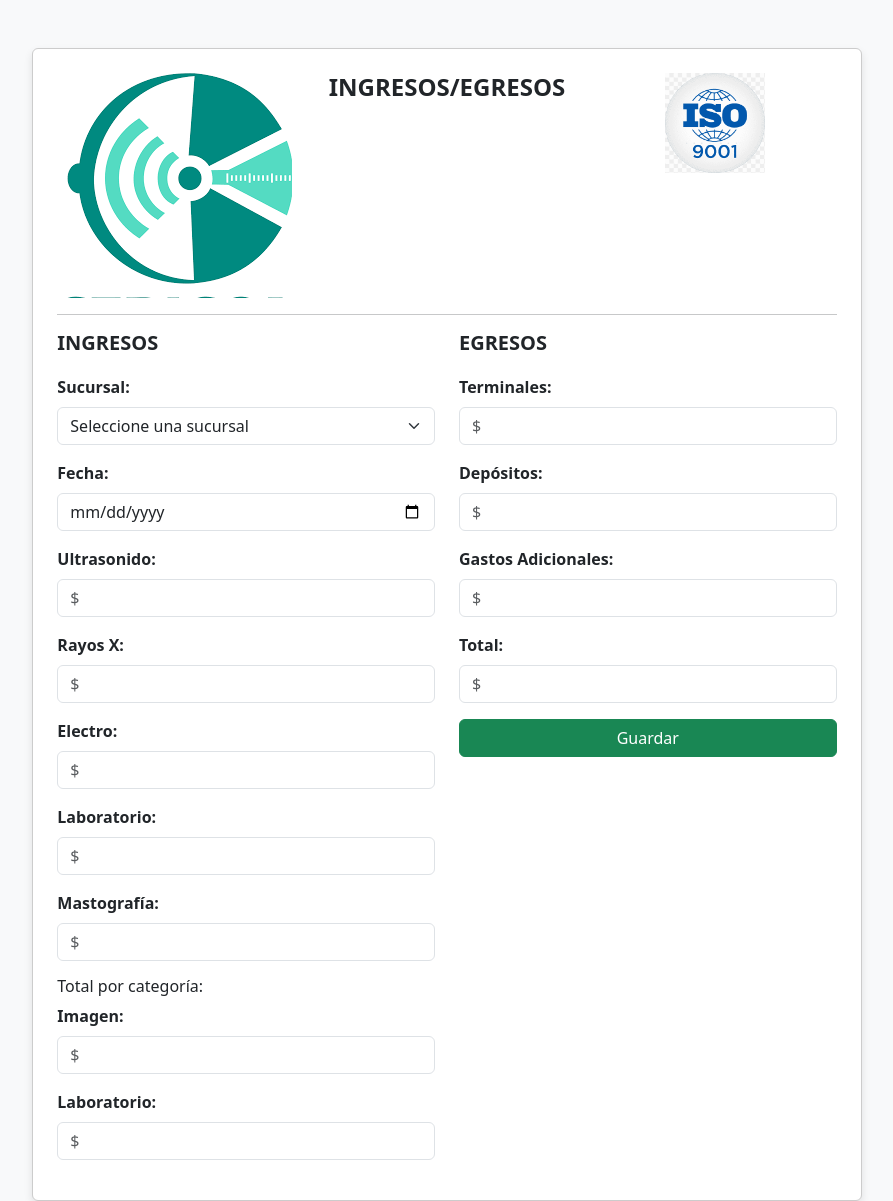
After one commit to 4lbert017/Sistema-ContableCEDI-CONT, a Flask app: page /guardar_ingresos_egresos in a window 1280 px wide. The commit adds this page. Shown: the whole page, without its empty margins (193-1086 px from the left). Run offline with Flask 3, Linux system fonts and the light colour scheme; some libraries are stand-ins or nearby versions.

Commit message:
123
0988

```diff
--- a/SistemaContable/app/app.py
+++ b/SistemaContable/app/app.py
@@ -1,6 +1,6 @@
 from flask import Flask, render_template, request, redirect, url_for, flash
 from flask_mysqldb import MySQL
-from flask_sqlalchemy import SQLAlchemy  # Importa SQLAlchemy
+from flask import jsonify
 
 app = Flask(__name__)
 
@@ -12,19 +12,6 @@ app.config['MYSQL_DB'] = 'sistemacontable'
 app.config['MYSQL_PORT'] = 3306
 
 mysql = MySQL(app)
-
-# Configuración de SQLAlchemy
-app.config['SQLALCHEMY_DATABASE_URI'] = 'mysql://root:@localhost/sistemacontable'  # Cambia la URI según tu configuración
-app.config['SQLALCHEMY_TRACK_MODIFICATIONS'] = False
-
-db = SQLAlchemy(app)  # Inicia la instancia de SQLAlchemy
-
-# Ejemplo de un modelo usando SQLAlchemy
-class Usuario(db.Model):
-    id = db.Column(db.Integer, primary_key=True)
-    username = db.Column(db.String(100), nullable=False)
-    password = db.Column(db.String(255), nullable=False)
-    rol = db.Column(db.String(50), nullable=False)
 
 # Configuración de la aplicación
 app.secret_key = 'mysecretkey'
@@ -45,26 +32,33 @@ def auth():
     cur.close()
 
     if user:
-        return redirect(url_for('menu'))  # Redirige al menú
+        return redirect(url_for('menu'))
     else:
         flash('Usuario o contraseña incorrectos')
         return redirect(url_for('login'))
 
 @app.route('/menu')
 def menu():
-    return render_template('menu.html')  # Renderiza la plantilla del menú
+    return render_template('menu.html')
 
 # Ruta para Imprimir Presupuesto
 @app.route('/imprimir-presupuesto')
 def imprimir_presupuesto():
     return render_template('imprimir_presupuesto.html')
 
+@app.route('/guardar_ingresos_egresos', methods=['GET','POST'])
+def guardar_ingresos_egresos():
+    #AQUI VA LA LOGICA
+    flash('Datos guardados exitosamente')
+    return render_template('guardar_ingresos_egresos.html')
+
+
+
 @app.route('/saldos_generales', methods=['GET', 'POST'])
 def saldos_generales():
     if request.method == 'POST':
         year = request.form['year']
         saldo_tipo = request.form['saldo_tipo']
-        # Procesar los datos seleccionados
         return f"Procesando saldos del {year}, tipo {saldo_tipo}"
     return render_template('saldos_generales.html')
 
@@ -73,11 +67,8 @@ def balance_general():
     if request.method == 'POST':
         # Procesar los datos enviados desde el formulario
         pass
-
-    # Renderizar la página de Balance General en caso de GET o después de procesar el POST
     return render_template('Balance_General.html')
 
-# Ruta para probar la conexión a la base de datos
 @app.route('/test-db-connection')
 def test_db_connection():
     try:
@@ -111,6 +102,24 @@ def add_user():
 
     return {'success': True}
 
+@app.route('/update_user/<int:id>', methods=['POST'])
+def update_user(id):
+    data = request.json
+    cur = mysql.connection.cursor()
+    cur.execute("UPDATE usuarios SET nombre_usuario = %s, contraseña = %s, rol = %s WHERE id = %s",
+                (data['username'], data['password'], data['role'], id))
+    mysql.connection.commit()
+    cur.close()
+    return jsonify({'success': True})
+
+@app.route('/delete_user/<int:id>', methods=['POST'])
+def delete_user(id):
+    cur = mysql.connection.cursor()
+    cur.execute("DELETE FROM usuarios WHERE id = %s", (id,))
+    mysql.connection.commit()
+    cur.close()
+    return jsonify({'success': True})
+
 
 if __name__ == '__main__':
     app.run(debug=True)
--- /dev/null
+++ b/SistemaContable/app/templates/guardar_ingresos_egresos.html
@@ -0,0 +1,178 @@
+<!DOCTYPE html>
+<html lang="es">
+<head>
+    <meta charset="UTF-8">
+    <meta name="viewport" content="width=device-width, initial-scale=1.0">
+    <title>Ingresos/Egresos</title>
+    <!-- Bootstrap CSS -->
+    <link href="https://cdn.jsdelivr.net/npm/bootstrap@5.3.0-alpha1/dist/css/bootstrap.min.css" rel="stylesheet">
+    <style>
+        body {
+            background-color: #f8f9fa;
+        }
+        .card {
+            border: 1px solid #ccc;
+            box-shadow: 0px 4px 8px rgba(0, 0, 0, 0.1);
+        }
+        .img-fluid {
+            max-height: 80px;
+        }
+        .form-label {
+            font-weight: bold;
+        }
+        h4, h5 {
+            font-weight: bold;
+            margin-bottom: 20px;
+        }
+        button {
+            font-size: 18px;
+        }
+    </style>
+</head>
+<body>
+    <div class="container-fluid">
+        <div class="row justify-content-center mt-5">
+            <div class="col-md-8">
+                <div class="card p-4">
+                    <div class="row text-center">
+                        <div class="col-md-4">
+                            <img src="/static/img/logo_cedicom.png" alt="Logo CEDICOM">
+                        </div>
+                        <div class="col-md-4">
+                            <h4>INGRESOS/EGRESOS</h4>
+                        </div>
+                        <div class="col-md-4">
+                            <img src="/static/img/logo_ISO.png" alt="Logo ISO" width="100">
+                        </div>
+                    </div>
+                    <hr>
+
+                    <!-- Formulario de ingresos y egresos -->
+                    <form method="POST" action="/guardar_ingresos_egresos">
+                        <div class="row">
+                            <!-- Ingresos -->
+                            <div class="col-md-6">
+                                <h5>INGRESOS</h5>
+                                <div class="mb-3">
+                                    <label for="sucursal" class="form-label">Sucursal:</label>
+                                    <select class="form-select" id="sucursal" name="sucursal">
+                                        <option value="" disabled selected>Seleccione una sucursal</option>
+                                        <option value="1">Sucursal 1</option>
+                                        <option value="2">Sucursal 2</option>
+                                        <!-- Más sucursales según sea necesario -->
+                                    </select>
+                                </div>
+
+                                <div class="mb-3">
+                                    <label for="fecha" class="form-label">Fecha:</label>
+                                    <input type="date" class="form-control" id="fecha" name="fecha">
+                                </div>
+
+                                <div class="mb-3">
+                                    <label for="ultrasonido" class="form-label">Ultrasonido:</label>
+                                    <input type="number" class="form-control" id="ultrasonido" name="ultrasonido" placeholder="$">
+                                </div>
+
+                                <div class="mb-3">
+                                    <label for="rayos_x" class="form-label">Rayos X:</label>
+                                    <input type="number" class="form-control" id="rayos_x" name="rayos_x" placeholder="$">
+                                </div>
+
+                                <div class="mb-3">
+                                    <label for="electro" class="form-label">Electro:</label>
+                                    <input type="number" class="form-control" id="electro" name="electro" placeholder="$">
+                                </div>
+
+                                <div class="mb-3">
+                                    <label for="laboratorio" class="form-label">Laboratorio:</label>
+                                    <input type="number" class="form-control" id="laboratorio" name="laboratorio" placeholder="$">
+                                </div>
+
+                                <div class="mb-3">
+                                    <label for="mastografia" class="form-label">Mastografía:</label>
+                                    <input type="number" class="form-control" id="mastografia" name="mastografia" placeholder="$">
+                                </div>
+
+                                <h6>Total por categoría:</h6>
+                                <div class="mb-3">
+                                    <label for="imagen" class="form-label">Imagen:</label>
+                                    <input type="number" class="form-control" id="imagen" name="imagen" placeholder="$" readonly>
+                                </div>
+
+                                <div class="mb-3">
+                                    <label for="lab_total" class="form-label">Laboratorio:</label>
+                                    <input type="number" class="form-control" id="lab_total" name="lab_total" placeholder="$" readonly>
+                                </div>
+                            </div>
+
+                            <!-- Egresos -->
+                            <div class="col-md-6">
+                                <h5>EGRESOS</h5>
+                                <div class="mb-3">
+                                    <label for="terminales" class="form-label">Terminales:</label>
+                                    <input type="number" class="form-control" id="terminales" name="terminales" placeholder="$">
+                                </div>
+
+                                <div class="mb-3">
+                                    <label for="depositos" class="form-label">Depósitos:</label>
+                                    <input type="number" class="form-control" id="depositos" name="depositos" placeholder="$">
+                                </div>
+
+                                <div class="mb-3">
+                                    <label for="gastos_adicionales" class="form-label">Gastos Adicionales:</label>
+                                    <input type="number" class="form-control" id="gastos_adicionales" name="gastos_adicionales" placeholder="$">
+                                </div>
+
+                                <div class="mb-3">
+                                    <label for="total_egresos" class="form-label">Total:</label>
+                                    <input type="number" class="form-control" id="total_egresos" name="total_egresos" placeholder="$" readonly>
+                                </div>
+
+                                <button type="submit" class="btn btn-success w-100">Guardar</button>
+                            </div>
+                        </div>
+                    </form>
+                </div>
+            </div>
+        </div>
+    </div>
+
+    <!-- Bootstrap JS -->
+    <script src="https://cdn.jsdelivr.net/npm/bootstrap@5.3.0-alpha1/dist/js/bootstrap.bundle.min.js"></script>
+
+    <script>
+        document.addEventListener('DOMContentLoaded', () => {
+            const inputs = document.querySelectorAll('input[type="number"]');
+
+            inputs.forEach(input => {
+                input.addEventListener('input', calcularTotales);
+            });
+
+            function calcularTotales() {
+                let totalIngresos = 0;
+                let totalEgresos = 0;
+
+                const ultrasonido = parseFloat(document.getElementById('ultrasonido').value) || 0;
+                const rayos_x = parseFloat(document.getElementById('rayos_x').value) || 0;
+                const electro = parseFloat(document.getElementById('electro').value) || 0;
+                const mastografia = parseFloat(document.getElementById('mastografia').value) || 0;
+                const laboratorio = parseFloat(document.getElementById('laboratorio').value) || 0;
+                const terminales = parseFloat(document.getElementById('terminales').value) || 0;
+                const depositos = parseFloat(document.getElementById('depositos').value) || 0;
+                const gastos_adicionales = parseFloat(document.getElementById('gastos_adicionales').value) || 0;
+
+                // Calcular total de ingresos
+                totalIngresos = ultrasonido + rayos_x + electro + mastografia + laboratorio;
+
+                // Calcular total de egresos
+                totalEgresos = terminales + depositos + gastos_adicionales;
+
+                // Mostrar resultados
+                document.getElementById('imagen').value = (ultrasonido + rayos_x + electro + mastografia).toFixed(2); // Suma de la categoría Imagen
+                document.getElementById('lab_total').value = laboratorio.toFixed(2); // Total de laboratorio
+                document.getElementById('total_egresos').value = totalEgresos.toFixed(2); // Total de egresos
+            }
+        });
+    </script>
+</body>
+</html>
--- a/SistemaContable/app/templates/menu.html
+++ b/SistemaContable/app/templates/menu.html
@@ -103,7 +103,7 @@
         <h2 class="category-title">Ingreso Diario por Sucursal</h2>
         <div class="row">
             <div class="col-md-6">
-                <a href="/ingreso-diario-sucursal" class="btn btn-secondary menu-btn mb-3">Ingreso Diario</a>
+                <a href="{{ url_for('guardar_ingresos_egresos') }}" class="btn btn-secondary menu-btn mb-3">Ingreso Diario</a>
             </div>
         </div>
 
```
Also changed, not shown: SistemaContable/app/templates/admin_usuarios.html (+42 -8 lines).
